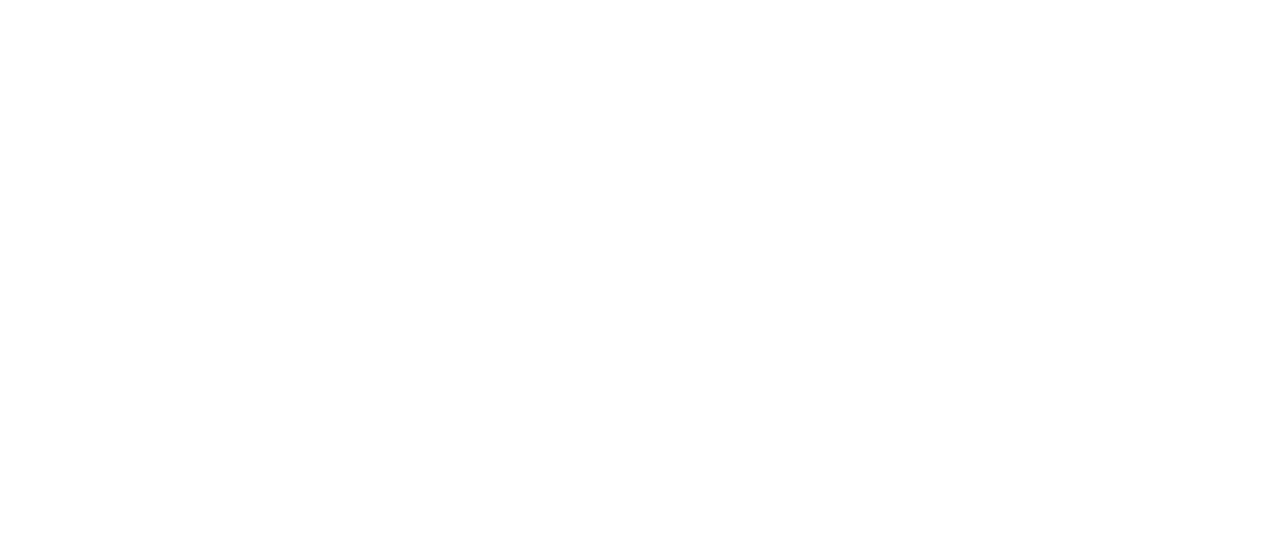
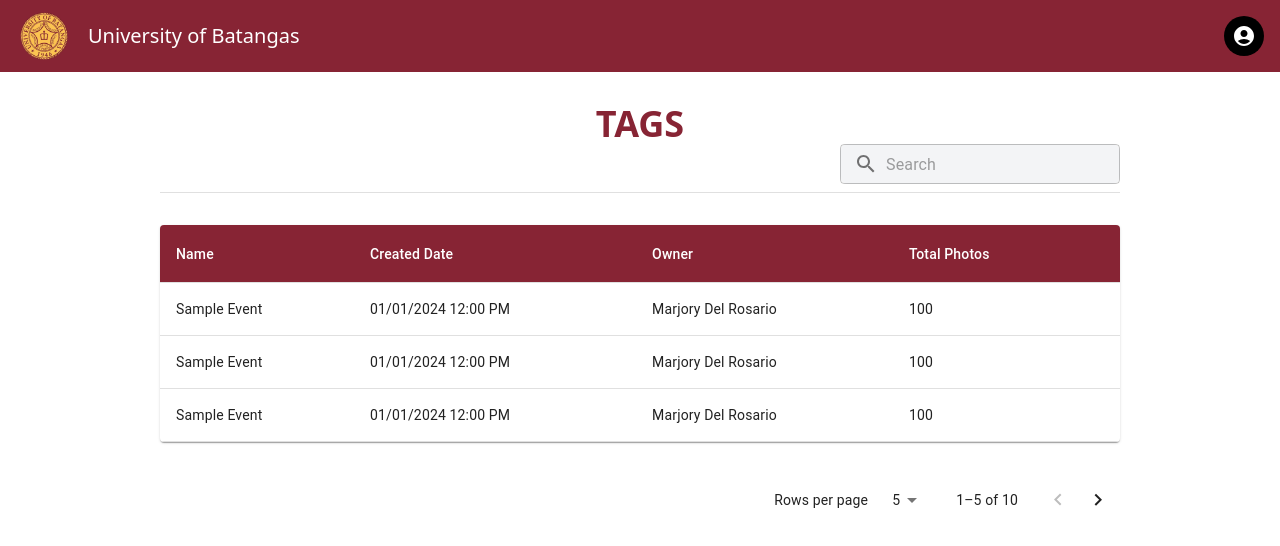
Before and after one commit to leoginnayre13/ui-photo-album, a React (Vite) app in the folder ai-photo-album/: page /tags in a window 1280 px wide. Before the commit this address had no page. Shown: the top 546 px of the page. Built offline with nearby package versions, Linux system fonts and the light colour scheme.

Commit message:
added tags page

```diff
--- a/ai-photo-album/package.json
+++ b/ai-photo-album/package.json
@@ -14,6 +14,7 @@
     "@emotion/styled": "^11.13.0",
     "@mui/icons-material": "^6.1.5",
     "@mui/material": "^6.1.5",
+    "@mui/utils": "^6.1.6",
     "react": "^18.3.1",
     "react-dom": "^18.3.1",
     "react-router-dom": "^6.27.0"
--- a/ai-photo-album/src/App.css
+++ b/ai-photo-album/src/App.css
@@ -0,0 +1,42 @@
+#root {
+    max-width: 1280px;
+    margin: 0 auto;
+    padding: 2rem;
+    text-align: center;
+}
+
+.logo {
+    height: 6em;
+    padding: 1.5em;
+    will-change: filter;
+    transition: filter 300ms;
+}
+.logo:hover {
+    filter: drop-shadow(0 0 2em #646cffaa);
+}
+.logo.react:hover {
+    filter: drop-shadow(0 0 2em #61dafbaa);
+}
+
+@keyframes logo-spin {
+    from {
+        transform: rotate(0deg);
+    }
+    to {
+        transform: rotate(360deg);
+    }
+}
+
+@media (prefers-reduced-motion: no-preference) {
+    a:nth-of-type(2) .logo {
+        animation: logo-spin infinite 20s linear;
+    }
+}
+
+.card {
+    padding: 2em;
+}
+
+.read-the-docs {
+    color: #888;
+}
--- a/ai-photo-album/src/App.jsx
+++ b/ai-photo-album/src/App.jsx
@@ -7,6 +7,7 @@
 import Profile from "./components/pages/Profile";
 import Albums from "./components/pages/Albums";
 import TestPage from "./components/pages/TestPage";
+import Tags from "./components/pages/Tags";
 
 function App() {
   return (
@@ -20,6 +21,7 @@
         <Route path="/faces" element={<FaceId />} />
         <Route path="/albums" element={<Albums />} />
         <Route path="/test" element={<TestPage />} />
+        <Route path="/tags" element={<Tags />} />
       </Routes>
     </Router>
   );
--- a/ai-photo-album/src/components/pages/Profile.jsx
+++ b/ai-photo-album/src/components/pages/Profile.jsx
@@ -119,7 +119,7 @@
           <TextField
             id="input-with-icon-textfield"
             className="!rounded-lg px-4 bg-gray-100 !mb-2"
-            InputProps={{
+            slotProps={{
               input: {
                 startAdornment: (
                   <InputAdornment position="start">
--- /dev/null
+++ b/ai-photo-album/src/components/pages/Tags.jsx
@@ -0,0 +1,111 @@
+import React from "react";
+import HeaderMenu from "./HeaderMenu.jsx";
+import {
+  Box,
+  InputAdornment,
+  Paper,
+  Table,
+  TableBody,
+  TableCell,
+  TableContainer,
+  TableHead,
+  TablePagination,
+  TableRow,
+  TableSortLabel,
+  TextField,
+} from "@mui/material";
+import SearchIcon from "@mui/icons-material/Search";
+
+const Tags = () => {
+  return (
+    <div className="min-h-screen bg-white">
+      <HeaderMenu />
+
+      {/* Search and Title */}
+      <div className="w-[75%] m-auto mt-8">
+        <div className="text-center text-4xl font-bold text-custom-maroon">
+          TAGS
+        </div>
+        <Box
+          sx={{ borderBottom: 1, borderColor: "divider" }}
+          className="flex justify-end"
+        >
+          <TextField
+            id="input-with-icon-textfield"
+            className="!rounded-lg px-4 bg-gray-100 !mb-2"
+            slotProps={{
+              input: {
+                startAdornment: (
+                  <InputAdornment position="start">
+                    <SearchIcon />
+                  </InputAdornment>
+                ),
+              },
+            }}
+            variant="outlined"
+            size="small"
+            placeholder="Search"
+          />
+        </Box>
+      </div>
+
+      {/*Table*/}
+      <TableContainer
+        component={Paper}
+        className="shadow-lg rounded-lg !w-[75%] m-auto my-8"
+      >
+        <Table>
+          <TableHead className="bg-custom-maroon">
+            <TableRow>
+              {["Name", "Created Date", "Owner", "Total Photos"].map(
+                (header, index) => (
+                  <TableCell key={index} className="!text-white ">
+                    <TableSortLabel
+                      active={false}
+                      direction="asc"
+                      sx={{
+                        color: "white !important",
+                        "&:hover": { color: "white !important" },
+                        "& .MuiTableSortLabel-icon": {
+                          color: "white !important",
+                        },
+                      }}
+                    >
+                      {header}
+                    </TableSortLabel>
+                  </TableCell>
+                ),
+              )}
+            </TableRow>
+          </TableHead>
+          <TableBody>
+            {[1, 2, 3].map((row, index) => (
+              <TableRow key={index}>
+                <TableCell>Sample Event</TableCell>
+                <TableCell>01/01/2024 12:00 PM</TableCell>
+                <TableCell>Marjory Del Rosario</TableCell>
+                <TableCell>100</TableCell>
+              </TableRow>
+            ))}
+          </TableBody>
+        </Table>
+      </TableContainer>
+
+      {/*Pagination*/}
+      <TablePagination
+        component="div"
+        count={10}
+        page={0}
+        rowsPerPage={5}
+        rowsPerPageOptions={[5, 10, 25]}
+        labelRowsPerPage="Rows per page"
+        className="mt-4 !w-[75%] m-auto"
+        sx={{
+          "& .MuiPagitationItem-root": { color: "white" },
+        }}
+      />
+    </div>
+  );
+};
+
+export default Tags;
```
Also changed, not shown: 1 other file (tests, documents, lock files or other folders).
